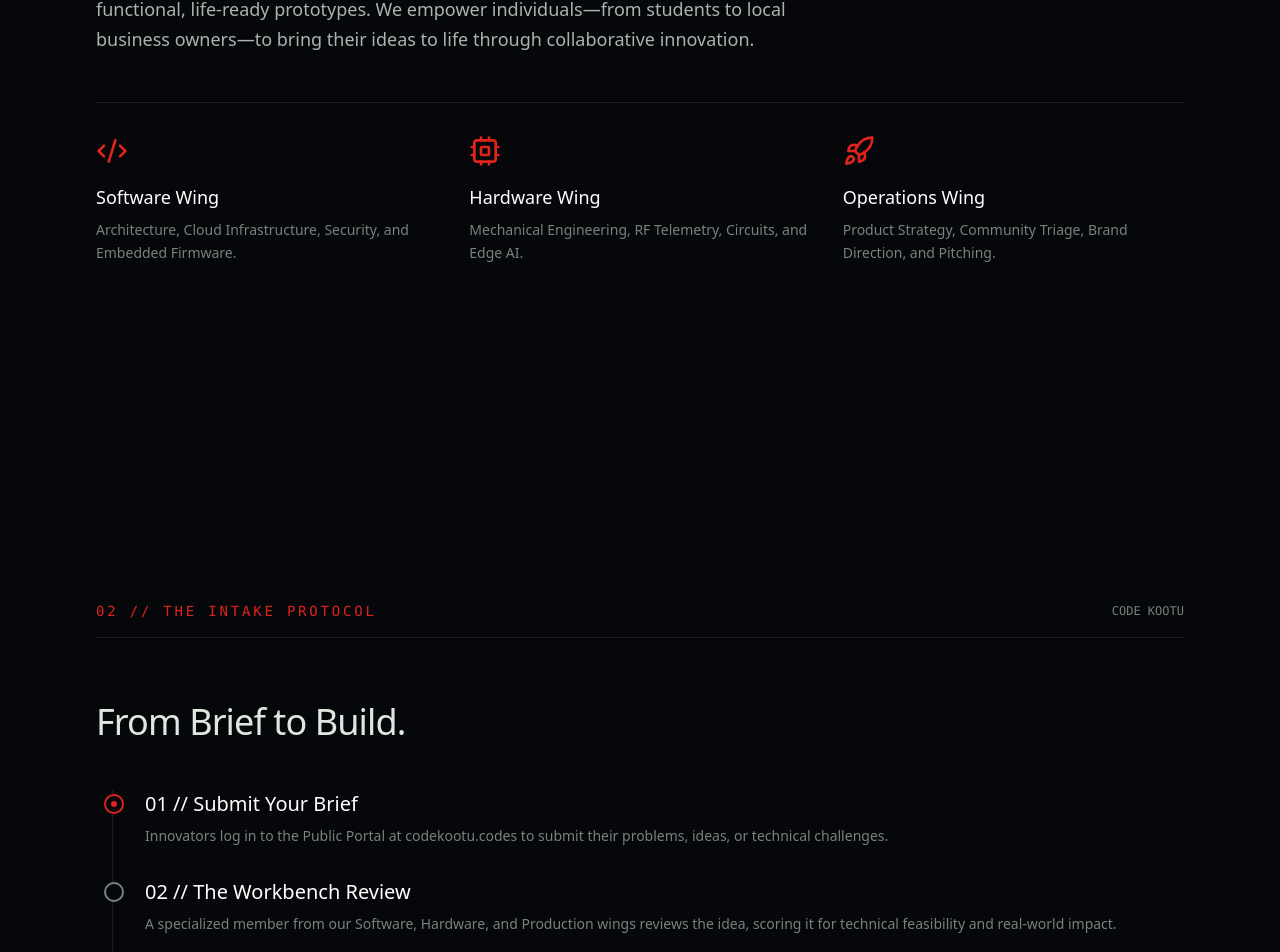
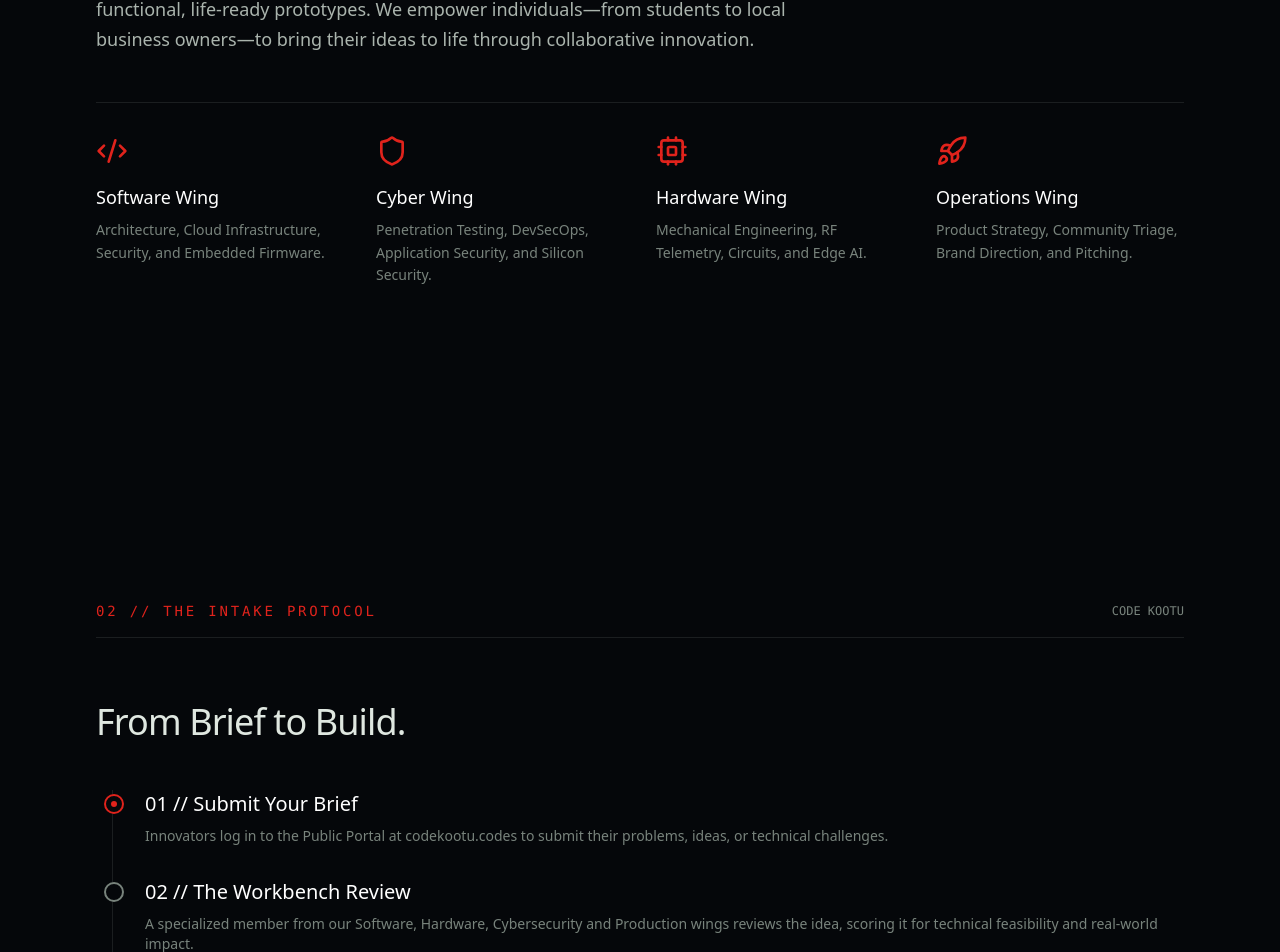
Before and after one commit to codekootu/codekootu, a Next.js app: page /brochure in a window 1280 px wide. Shown: the part 1095-2047 px from the top of the page. Built offline with nearby package versions, Linux system fonts and the light colour scheme.

Commit message:
Update page.tsx

```diff
--- a/src/app/brochure/page.tsx
+++ b/src/app/brochure/page.tsx
@@ -1,8 +1,7 @@
 'use client';
 
 import React from 'react';
-import { Printer, ArrowRight, Code2, Cpu, Rocket } from 'lucide-react';
-
+import { Printer, ArrowRight, Code2, Cpu, Rocket, Shield } from 'lucide-react';
 export default function BrochurePage() {
   const handlePrint = () => {
     window.print();
@@ -87,11 +86,16 @@ export default function BrochurePage() {
             </p>
           </div>
 
-          <div className="grid grid-cols-1 md:grid-cols-3 gap-8 pt-8 border-t border-[#dfe7e0]/10">
+          <div className="grid grid-cols-1 md:grid-cols-2 lg:grid-cols-4 gap-8 pt-8 border-t border-[#dfe7e0]/10">
             <div>
               <Code2 className="w-8 h-8 text-[#e0231c] mb-4" />
               <h4 className="text-lg font-medium text-white mb-2">Software Wing</h4>
               <p className="text-sm text-[#78837c] leading-relaxed">Architecture, Cloud Infrastructure, Security, and Embedded Firmware.</p>
+            </div>
+            <div>
+              <Shield className="w-8 h-8 text-[#e0231c] mb-4" />
+              <h4 className="text-lg font-medium text-white mb-2">Cyber Wing</h4>
+              <p className="text-sm text-[#78837c] leading-relaxed">Penetration Testing, DevSecOps, Application Security, and Silicon Security.</p>
             </div>
             <div>
               <Cpu className="w-8 h-8 text-[#e0231c] mb-4" />
@@ -130,7 +134,7 @@ export default function BrochurePage() {
           <div className="relative">
             <div className="absolute -left-[41px] top-1 w-5 h-5 rounded-full bg-[#05070a] border-2 border-[#78837c]" />
             <h4 className="text-xl font-medium text-white mb-2">02 // The Workbench Review</h4>
-            <p className="text-sm text-[#78837c]">A specialized member from our Software, Hardware, and Production wings reviews the idea, scoring it for technical feasibility and real-world impact.</p>
+            <p className="text-sm text-[#78837c]">A specialized member from our Software, Hardware, Cybersecurity and Production wings reviews the idea, scoring it for technical feasibility and real-world impact.</p>
           </div>
 
           {/* Step 3 */}
```
